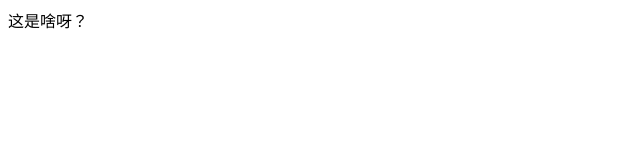
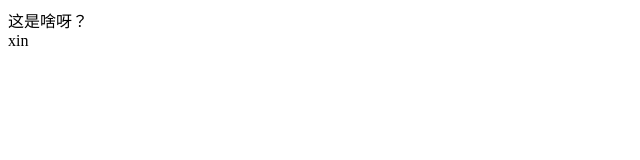
Before and after one commit to lxy0828/tortoise, a plain HTML site: page two.html in a window 1280 px wide. Shown: the full height of the page, 0-640 px from the left. Drawn offline with Linux system fonts and the light colour scheme.

Commit message:
新提交

```diff
--- a/two.html
+++ b/two.html
@@ -7,5 +7,8 @@
     <div>
         这是啥呀？
     </div>
+    <div>
+        xin
+    </div>
 </body>
 </html>
```
